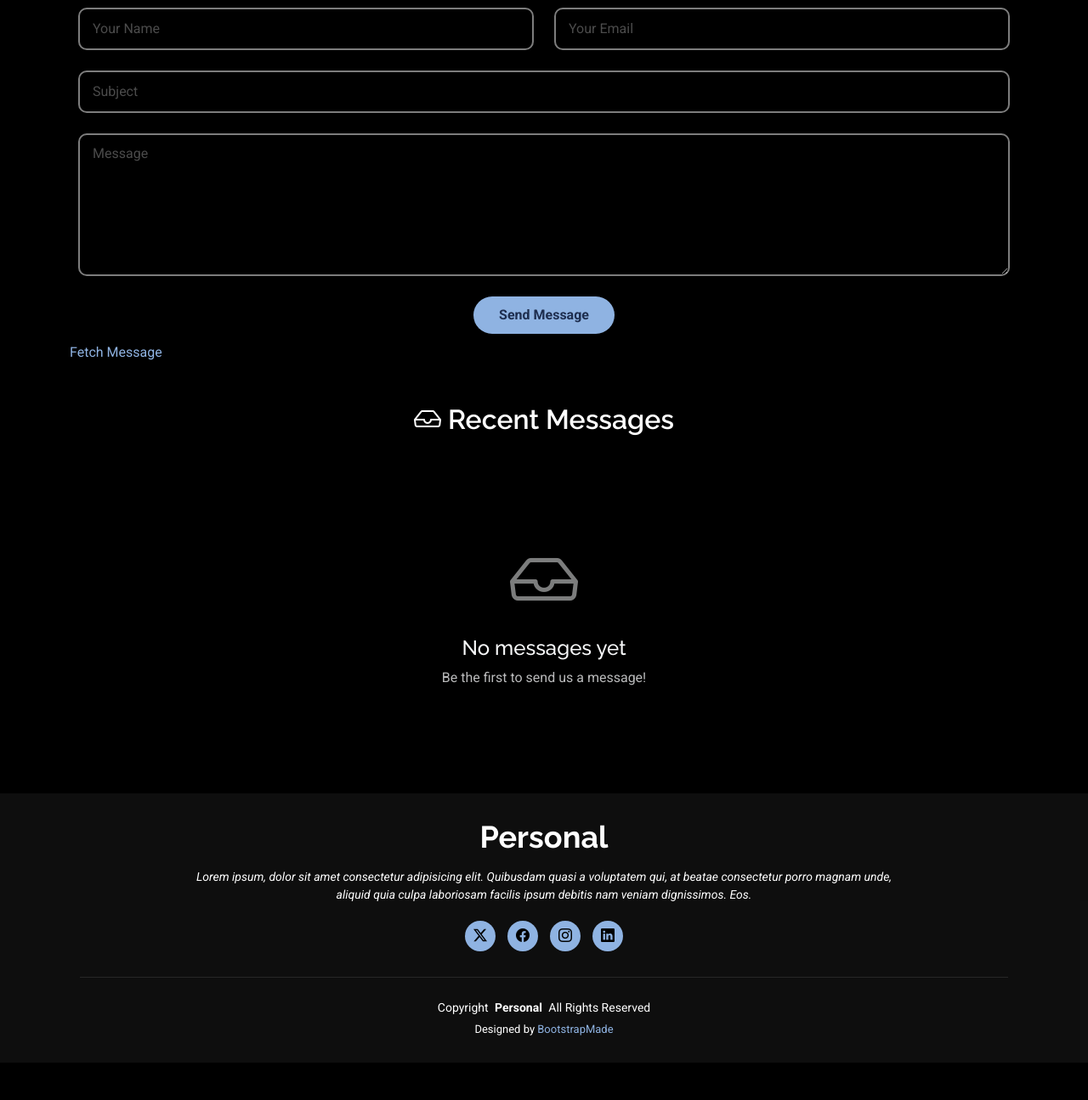
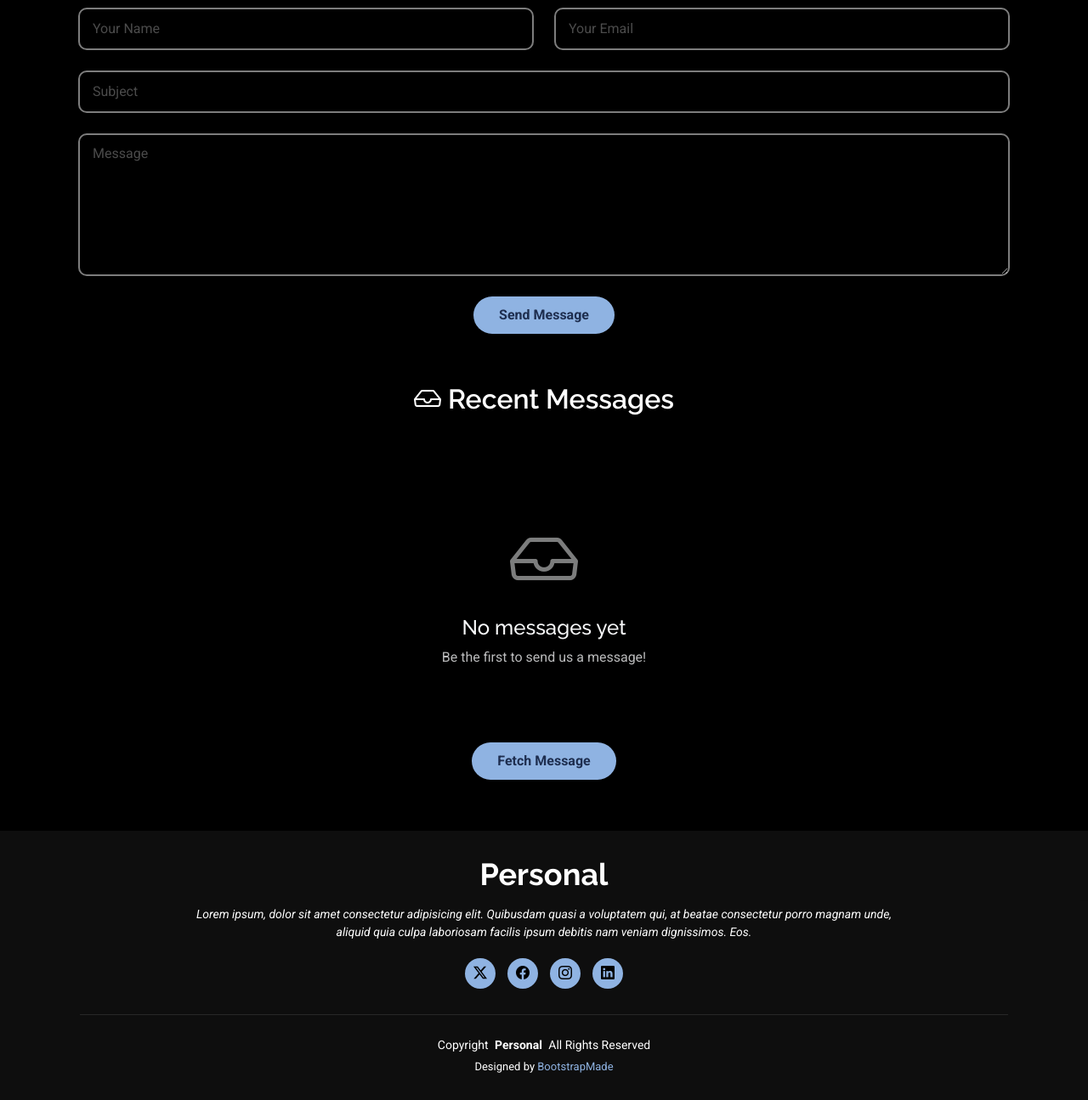
Before and after one commit to perspecta-25/PraktikaProject2025, a PHP site: page /contact.php in a window 1280 px wide. Shown: the part 718-2013 px from the top of the page at 85% size. Before the commit the page ends 1969 px from the top, so only its background shows below. Run offline with PHP 8.4, Linux system fonts and the light colour scheme; data that the repository does not hold is empty.

Commit message:
Styling changes

```diff
--- a/assets/css/main.css
+++ b/assets/css/main.css
@@ -1635,3 +1635,16 @@ section,
             padding: 0.5rem 1rem;
             font-size: 0.875rem;
         }
+.contact a[type=submit] {
+  color: var(--contrast-color);
+  background: var(--accent-color);
+  border: 0;
+  padding: 10px 30px;
+  transition: 0.4s;
+  border-radius: 50px;
+  font-weight: bold;
+}
+
+.contact a[type=submit]:hover {
+  background: color-mix(in srgb, var(--accent-color), transparent 20%);
+}
--- a/contact.php
+++ b/contact.php
@@ -118,7 +118,6 @@ include 'common/header_end.php';
 
           </div>
         </form><!-- End Contact Form -->
-        <a href="export_to_json.php" type="submit">Fetch Message</a>
 
         <!-- Contacts List Section -->
         <div class="contacts-section" id="contacts-list">
@@ -139,6 +138,9 @@ include 'common/header_end.php';
           </div>
         </div>
 
+        <div class="d-flex justify-content-center mt-4">
+          <a href="export_to_json.php" type="submit">Fetch Message</a>
+        </div>
 
       </div>
 
--- a/export_to_json.php
+++ b/export_to_json.php
@@ -45,6 +45,7 @@ include 'common/header_start.php';
             width: 100%;
             border-collapse: collapse;
             margin-top: 20px;
+            margin-bottom: 20px
         }
         th, td {
             border: 1px solid #ddd;
--- a/forms/contact.php
+++ b/forms/contact.php
@@ -39,7 +39,7 @@ if ($_SERVER['REQUEST_METHOD'] === 'GET') {
             sendResponse(false, "Database connection failed: #dkljasdaklj", null, 500);
         }
 
-        $result = $conn->query("SELECT * FROM contacts ORDER BY id ASC");
+        $result = $conn->query("SELECT * FROM contacts ORDER BY id DESC");
 
         if ($result) {
             $contacts = [];
@@ -89,8 +89,10 @@ if ($_SERVER['REQUEST_METHOD'] === 'POST') {
         $stmt->bind_param("ssss", $name, $email, $subject, $message);
 
         if ($stmt->execute()) {
-            $insertId = $conn->insert_id;
-            sendResponse(true, "Message received. Thank you!", ['id' => $insertId]);
+            // $insertId = $conn->insert_id;
+            // sendResponse(true, "Message received. Thank you!", ['id' => $insertId]);
+            echo "OK";
+            exit();
         } else {
             sendResponse(false, "Error saving message: " . $stmt->error, null, 500);
         }
```
